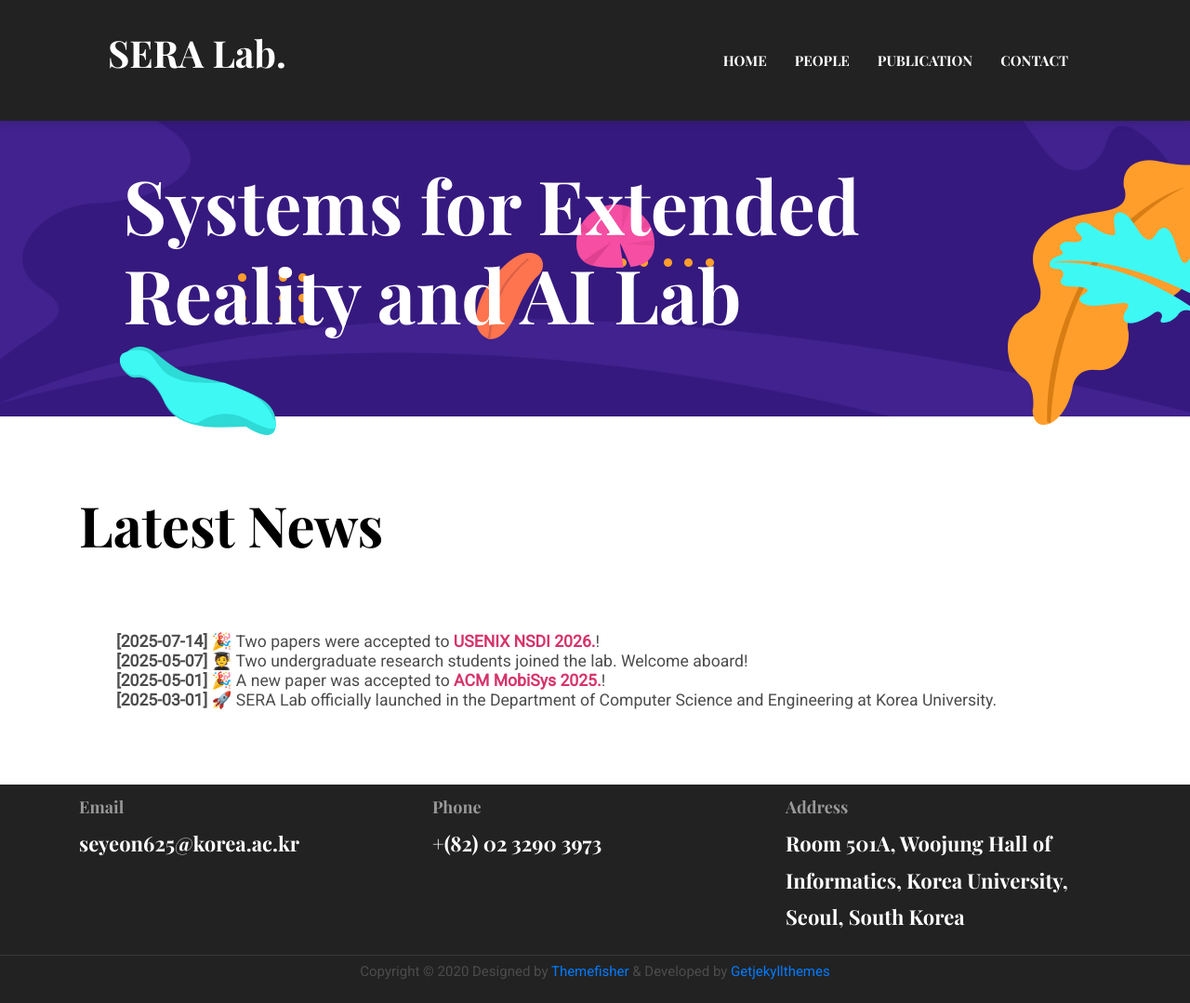
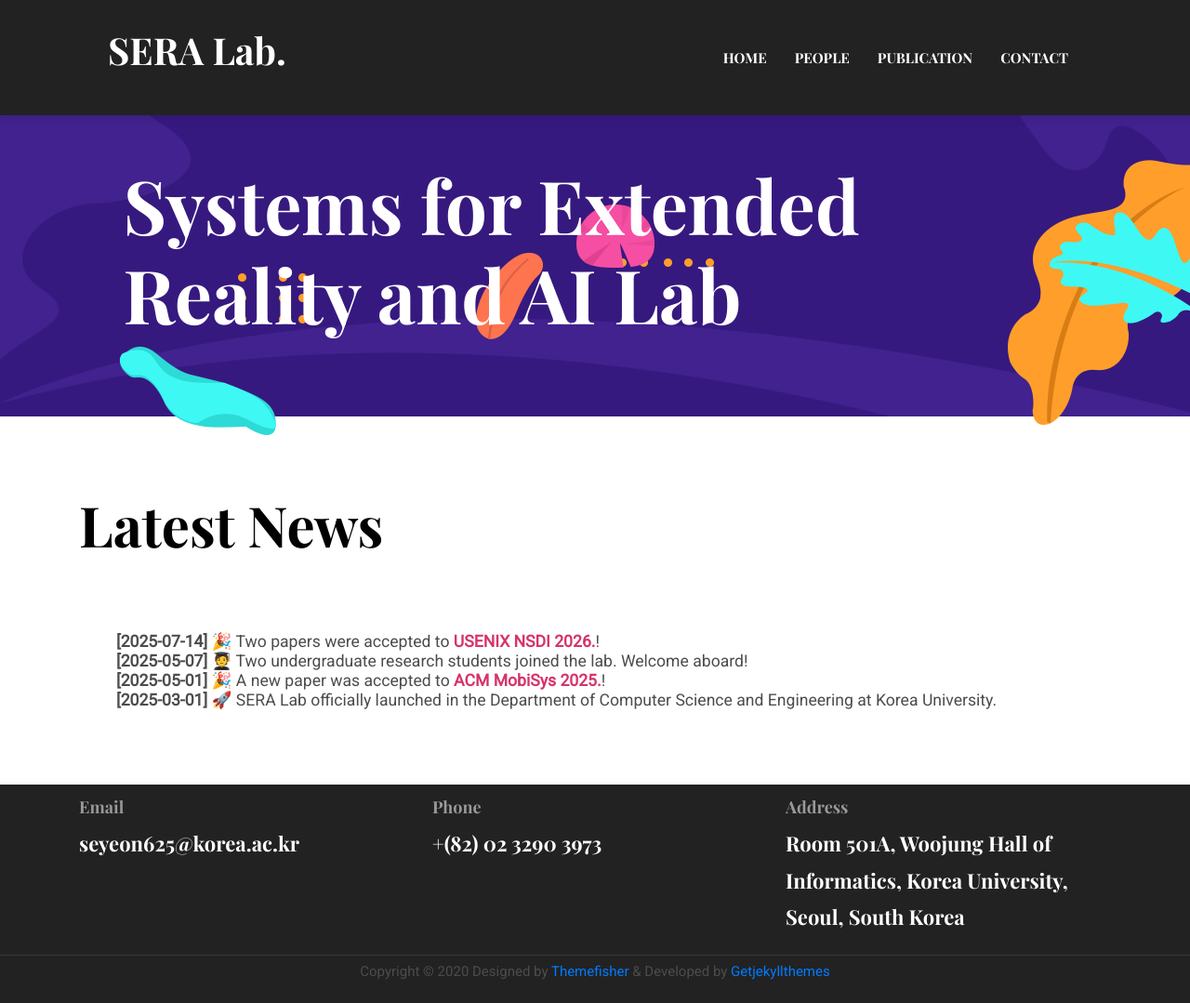
Before and after one commit to seyeon4302/seyeon4302.github.io, a Jekyll site: the page built from index.html, in a window 1280 px wide and 1079 px high. Shown: the whole window at 93% size. Built offline with Jekyll 4.4.1, drawn with Linux system fonts in a browser that asks for light colours.

Commit message:
Update custom.css

```diff
--- a/assets/scss/custom.css
+++ b/assets/scss/custom.css
@@ -21,6 +21,7 @@
   box-shadow: 0 2px 10px rgba(0,0,0,.12);
 }
 
+/* 네비게이션 항목 색상 */
 .navbar-dark .navbar-nav .nav-link {
   color: #fff !important;
 }
@@ -30,6 +31,16 @@
   color: #f8f9fa !important;
 }
 
+/* ✅ [헤더 높이 살짝 줄이기] */
+.navigation .navbar {
+  padding-top: 0.3rem !important;     /* 기본은 1rem → 줄임 */
+  padding-bottom: 0.3rem !important;
+}
+
+.navbar-brand img {
+  max-height: 40px; /* 로고 크기 조정 (너무 붙지 않게) */
+}
+
 /* ===== [겹침 방지] ===== */
 :root { --navbar-height: 64px; }
 @media (min-width: 992px) {
```
